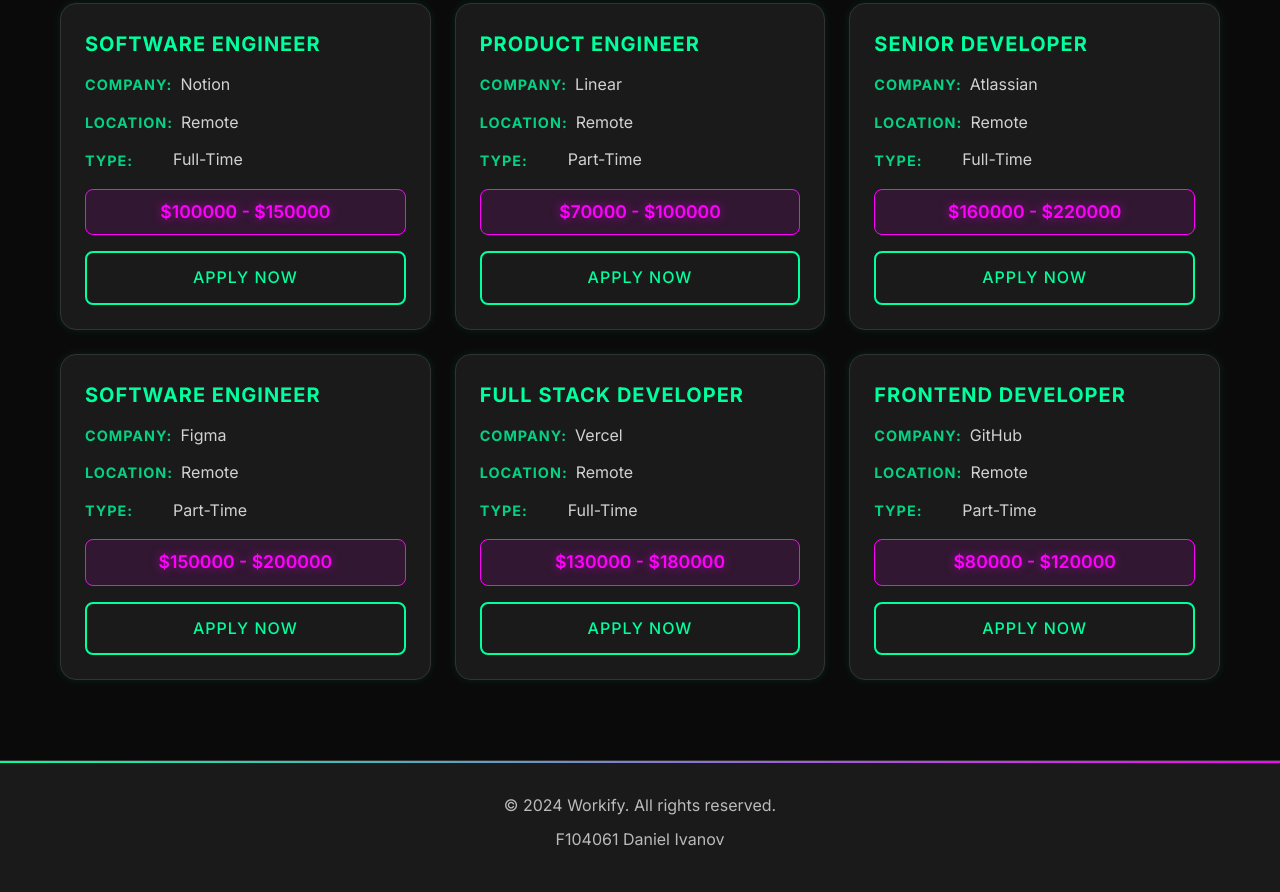
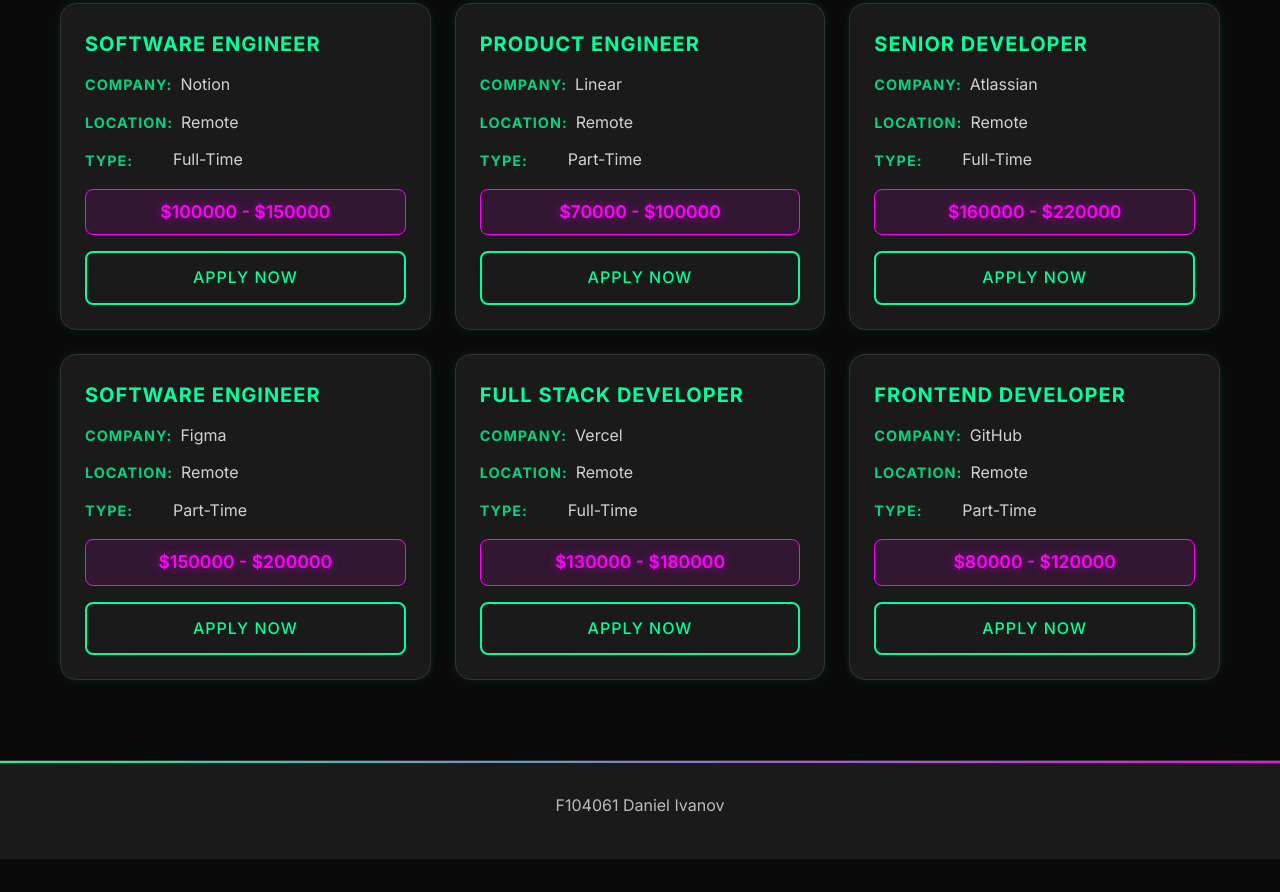
Before and after one commit to WyzaXX/js-project, a plain HTML site: page index.html in a window 1280 px wide. Shown: the part 1809-2701 px from the top of the page. After the commit the page ends 2668 px from the top, so only its background shows below. Drawn offline with Linux system fonts and the light colour scheme.

Commit message:
feat: fixes

```diff
--- a/index.html
+++ b/index.html
@@ -83,7 +83,6 @@
 
     <footer class="footer">
       <div class="container">
-        <p>&copy; 2024 Workify. All rights reserved.</p>
         <p>F104061 Daniel Ivanov</p>
       </div>
     </footer>
```
